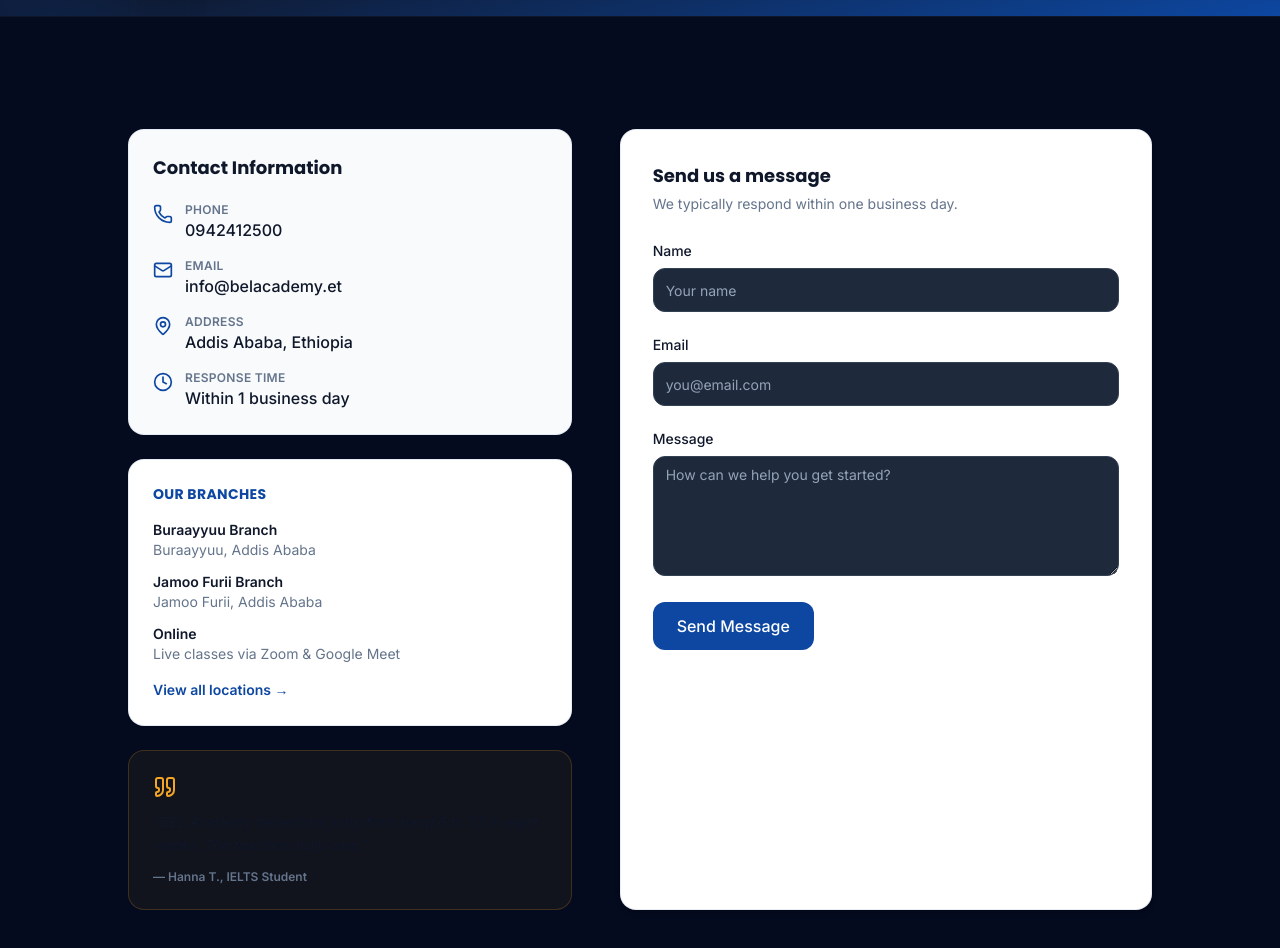
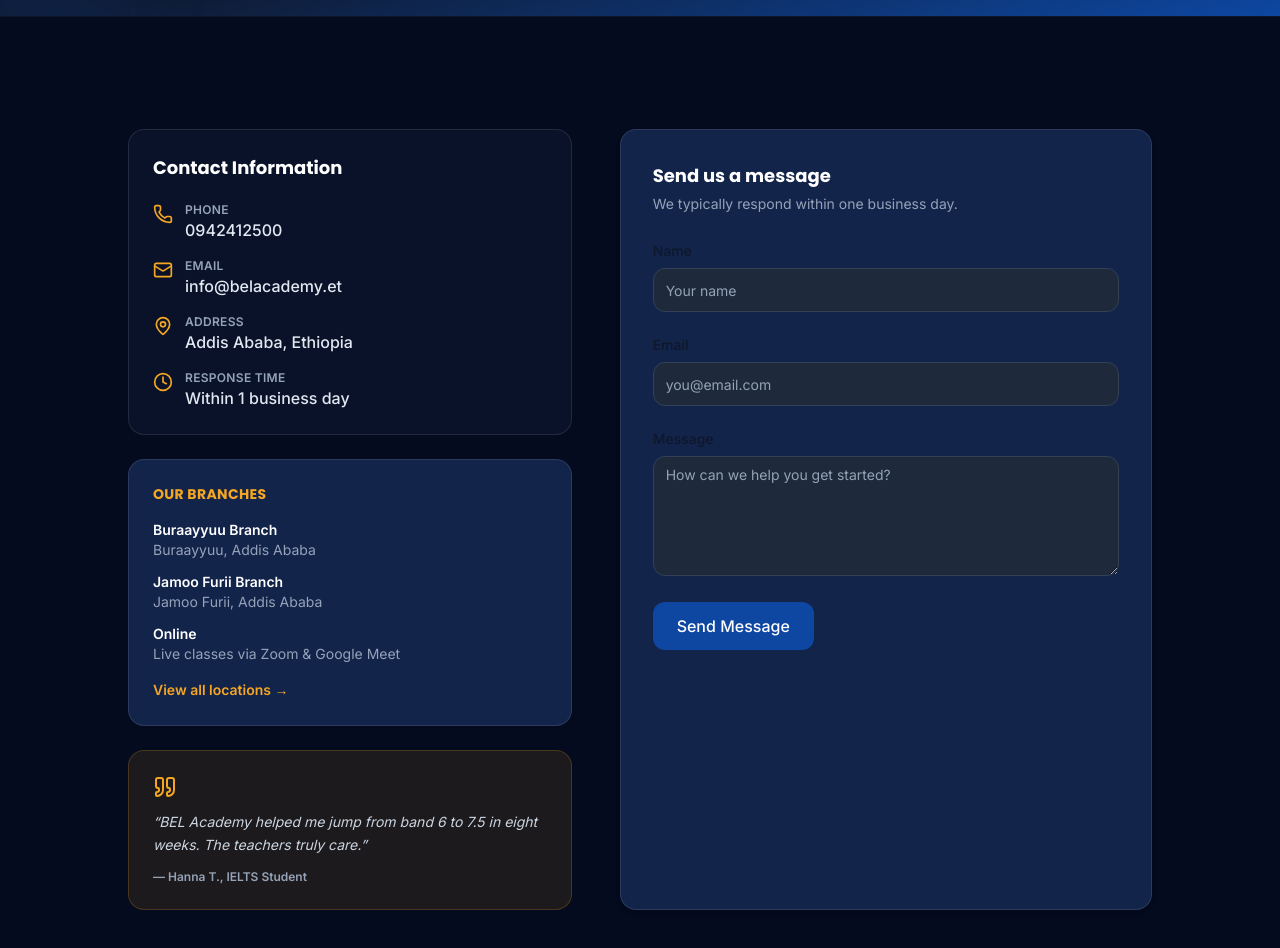
Before and after one commit to Teshome-Worku/bel-academy, a Next.js app: page /contact in a window 1280 px wide. Shown: the part 400-1348 px from the top of the page. Built offline with nearby package versions, Linux system fonts and the light colour scheme; no server answers.

Commit message:
feat: add marketing landing page components and registration workflow

```diff
--- a/src/app/(marketing)/contact/page.tsx
+++ b/src/app/(marketing)/contact/page.tsx
@@ -23,55 +23,55 @@ export default function ContactPage() {
       <Section variant="white">
         <div className="mx-auto grid max-w-5xl gap-10 lg:grid-cols-[1fr_1.2fr] lg:gap-12">
           <div className="space-y-6">
-            <div className="rounded-2xl border border-slate-200/80 bg-slate-50 p-6">
-              <h2 className="font-display text-lg font-bold text-brand-navy">
+            <div className="rounded-2xl border border-slate-200/80 bg-slate-50 p-6 dark:border-white/10 dark:bg-[#0A1229]">
+              <h2 className="font-display text-lg font-bold text-brand-navy dark:text-white">
                 Contact Information
               </h2>
               <ul className="mt-5 space-y-4">
                 <li className="flex items-start gap-3">
-                  <Phone className="mt-0.5 h-5 w-5 shrink-0 text-brand-blue" />
+                  <Phone className="mt-0.5 h-5 w-5 shrink-0 text-brand-blue dark:text-brand-gold" />
                   <div>
-                    <p className="text-xs font-semibold uppercase tracking-wide text-brand-gray">
+                    <p className="text-xs font-semibold uppercase tracking-wide text-brand-gray dark:text-slate-400">
                       Phone
                     </p>
                     <a
                       href={`tel:${BRAND.phone}`}
-                      className="font-medium text-brand-navy hover:text-brand-blue"
+                      className="font-medium text-brand-navy hover:text-brand-blue dark:text-slate-200 dark:hover:text-white"
                     >
                       {BRAND.phone}
                     </a>
                   </div>
                 </li>
                 <li className="flex items-start gap-3">
-                  <Mail className="mt-0.5 h-5 w-5 shrink-0 text-brand-blue" />
+                  <Mail className="mt-0.5 h-5 w-5 shrink-0 text-brand-blue dark:text-brand-gold" />
                   <div>
-                    <p className="text-xs font-semibold uppercase tracking-wide text-brand-gray">
+                    <p className="text-xs font-semibold uppercase tracking-wide text-brand-gray dark:text-slate-400">
                       Email
                     </p>
                     <a
                       href={`mailto:${BRAND.email}`}
-                      className="font-medium text-brand-navy hover:text-brand-blue"
+                      className="font-medium text-brand-navy hover:text-brand-blue dark:text-slate-200 dark:hover:text-white"
                     >
                       {BRAND.email}
                     </a>
                   </div>
                 </li>
                 <li className="flex items-start gap-3">
-                  <MapPin className="mt-0.5 h-5 w-5 shrink-0 text-brand-blue" />
+                  <MapPin className="mt-0.5 h-5 w-5 shrink-0 text-brand-blue dark:text-brand-gold" />
                   <div>
-                    <p className="text-xs font-semibold uppercase tracking-wide text-brand-gray">
+                    <p className="text-xs font-semibold uppercase tracking-wide text-brand-gray dark:text-slate-400">
                       Address
                     </p>
-                    <p className="font-medium text-brand-navy">{BRAND.address}</p>
+                    <p className="font-medium text-brand-navy dark:text-slate-200">{BRAND.address}</p>
                   </div>
                 </li>
                 <li className="flex items-start gap-3">
-                  <Clock className="mt-0.5 h-5 w-5 shrink-0 text-brand-blue" />
+                  <Clock className="mt-0.5 h-5 w-5 shrink-0 text-brand-blue dark:text-brand-gold" />
                   <div>
-                    <p className="text-xs font-semibold uppercase tracking-wide text-brand-gray">
+                    <p className="text-xs font-semibold uppercase tracking-wide text-brand-gray dark:text-slate-400">
                       Response Time
                     </p>
-                    <p className="font-medium text-brand-navy">
+                    <p className="font-medium text-brand-navy dark:text-slate-200">
                       Within 1 business day
                     </p>
                   </div>
@@ -79,44 +79,44 @@ export default function ContactPage() {
               </ul>
             </div>
 
-            <div className="rounded-2xl border border-slate-200/80 bg-white p-6 shadow-sm">
-              <h3 className="font-display text-sm font-bold uppercase tracking-wide text-brand-blue">
+            <div className="rounded-2xl border border-slate-200/80 bg-white p-6 shadow-sm dark:border-white/10 dark:bg-brand-dark-card">
+              <h3 className="font-display text-sm font-bold uppercase tracking-wide text-brand-blue dark:text-brand-gold">
                 Our Branches
               </h3>
               <ul className="mt-4 space-y-3">
                 {branches.map((b) => (
                   <li key={b.id} className="text-sm">
-                    <p className="font-semibold text-brand-navy">{b.name}</p>
-                    <p className="text-brand-gray">{b.address}</p>
+                    <p className="font-semibold text-brand-navy dark:text-white">{b.name}</p>
+                    <p className="text-brand-gray dark:text-slate-400">{b.address}</p>
                   </li>
                 ))}
               </ul>
               <Link
                 href="/branches"
-                className="mt-4 inline-block text-sm font-semibold text-brand-blue hover:underline"
+                className="mt-4 inline-block text-sm font-semibold text-brand-blue hover:underline dark:text-brand-gold"
               >
                 View all locations →
               </Link>
             </div>
 
             {featuredTestimonial ? (
-              <div className="rounded-2xl border border-brand-gold/20 bg-brand-gold/5 p-6">
+              <div className="rounded-2xl border border-brand-gold/20 bg-brand-gold/5 p-6 dark:bg-brand-gold/10">
                 <Quote className="h-6 w-6 text-brand-gold" />
-                <p className="mt-3 text-sm italic leading-relaxed text-brand-navy">
+                <p className="mt-3 text-sm italic leading-relaxed text-brand-navy dark:text-slate-300">
                   &ldquo;{featuredTestimonial.quote}&rdquo;
                 </p>
-                <p className="mt-3 text-xs font-semibold text-brand-gray">
+                <p className="mt-3 text-xs font-semibold text-brand-gray dark:text-slate-400">
                   — {featuredTestimonial.name}, {featuredTestimonial.role}
                 </p>
               </div>
             ) : null}
           </div>
 
-          <div className="rounded-2xl border border-slate-200/80 bg-white p-6 shadow-md md:p-8">
-            <h2 className="font-display text-lg font-bold text-brand-navy">
+          <div className="rounded-2xl border border-slate-200/80 bg-white p-6 shadow-md dark:border-white/10 dark:bg-brand-dark-card md:p-8">
+            <h2 className="font-display text-lg font-bold text-brand-navy dark:text-white">
               Send us a message
             </h2>
-            <p className="mt-1 text-sm text-brand-gray">
+            <p className="mt-1 text-sm text-brand-gray dark:text-slate-400">
               We typically respond within one business day.
             </p>
             <div className="mt-6">
--- a/src/components/forms/RegistrationForm.tsx
+++ b/src/components/forms/RegistrationForm.tsx
@@ -1,5 +1,6 @@
 "use client";
 
+import Link from "next/link";
 import { FormEvent, useState } from "react";
 import { CheckCircle2 } from "lucide-react";
 import { branchOptions, programOptions, scheduleOptions } from "@/constants/form-options";
@@ -25,15 +26,22 @@ export function RegistrationForm() {
 
   if (submitted) {
     return (
-      <div className="rounded-2xl border border-emerald-200 bg-emerald-50 p-8 text-center">
-        <CheckCircle2 className="mx-auto h-12 w-12 text-emerald-600" />
-        <p className="mt-4 font-display text-xl font-bold text-brand-navy">
+      <div className="rounded-2xl border border-emerald-200 bg-emerald-50 p-8 text-center dark:border-emerald-500/20 dark:bg-emerald-500/10">
+        <CheckCircle2 className="mx-auto h-12 w-12 text-emerald-600 dark:text-emerald-400" />
+        <p className="mt-4 font-display text-xl font-bold text-brand-navy dark:text-white">
           Welcome to BEL Academy!
         </p>
-        <p className="mt-2 text-sm leading-relaxed text-brand-gray">
+        <p className="mt-2 text-sm leading-relaxed text-brand-gray dark:text-slate-300">
           Your registration has been received. Our admissions team will contact
           you within 24 hours.
         </p>
+        <div className="mt-8">
+          <Link href="/">
+            <Button className="rounded-xl bg-brand-navy text-white hover:bg-brand-blue dark:bg-brand-blue dark:hover:bg-blue-600">
+              Go to Homepage
+            </Button>
+          </Link>
+        </div>
       </div>
     );
   }
--- a/src/components/marketing/HeroSection.tsx
+++ b/src/components/marketing/HeroSection.tsx
@@ -35,7 +35,7 @@ export function HeroSection() {
 
         <div className="absolute inset-0 bg-gradient-to-b from-[#050B1E]/85 via-[#050B1E]/75 to-[#050B1E]" />
 
-        <Container className="relative z-10 flex flex-1 flex-col justify-center pb-28 pt-10 sm:pb-32 sm:pt-14 md:pb-36">
+        <Container className="relative z-10 flex flex-1 flex-col justify-center pb-32 pt-2 sm:pb-36 sm:pt-6 md:pb-40">
           <motion.div initial="hidden" animate="visible" className="max-w-3xl">
             <motion.div custom={0} variants={fadeUp}>
               <span className="section-eyebrow border-brand-gold/30 bg-brand-gold/10 text-brand-gold">
@@ -92,7 +92,7 @@ export function HeroSection() {
             initial={{ opacity: 0, y: 20 }}
             animate={{ opacity: 1, y: 0 }}
             transition={{ delay: 0.4, duration: 0.5, ease: SMOOTH_EASE }}
-            className="absolute bottom-4 left-0 right-0 z-10 px-4 sm:bottom-6 md:bottom-8"
+            className="absolute bottom-8 left-0 right-0 z-10 px-4 sm:bottom-10 md:bottom-12"
           >
             <div className="mx-auto max-w-5xl">
               <div className="glass rounded-2xl px-4 py-4 shadow-2xl sm:px-8 sm:py-6">
```
Also changed, not shown: src/app/(marketing)/register/page.tsx (+10 -10 lines), src/components/marketing/BranchCard.tsx (+24 -24 lines), src/components/marketing/ProgramCard.tsx (+7 -4 lines).
